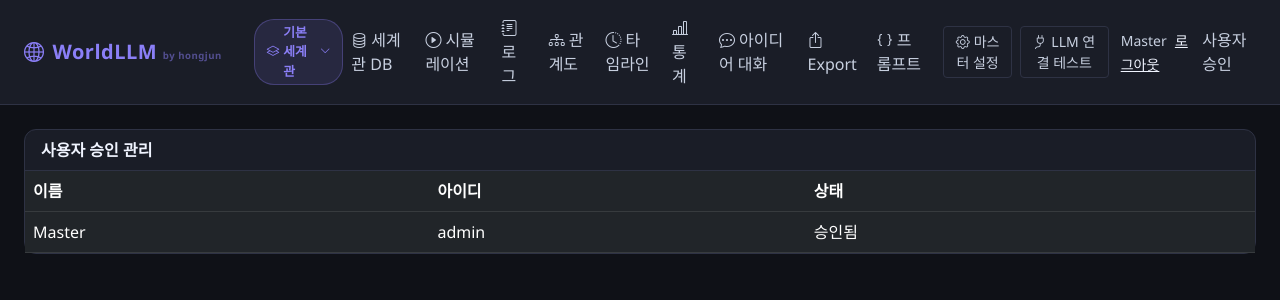
After one commit to hong0318Z/llm_test, a Flask app: page /admin/users in a window 1280 px wide. The commit adds this page. Shown: the top 300 px of the page. Run offline with Flask 3, Linux system fonts and the light colour scheme; the visitor is signed in with stand-in values (Sample User, id 1); data comes from the database, SQL or seed files in the repository.

Commit message:
Add user approval and per-user LLM settings

```diff
--- a/app.py
+++ b/app.py
@@ -8,7 +8,7 @@ import json as _json
 from collections import Counter
 from flask import Flask, jsonify, request, render_template, abort, Response, send_from_directory, session, redirect, url_for
 from werkzeug.utils import secure_filename
-from models import db, World, WorldEntry, SimulationConfig, SimulationRun, SimulationLog, WorldSnapshot, AppSettings, LlmPromptConfig, Timeline, TimelineEvent, StoryBeat, CATEGORIES
+from models import db, User, UserLlmSettings, World, WorldEntry, SimulationConfig, SimulationRun, SimulationLog, WorldSnapshot, AppSettings, LlmPromptConfig, Timeline, TimelineEvent, StoryBeat, CATEGORIES
 from datetime import datetime
 
 app = Flask(__name__)
@@ -48,6 +48,7 @@ with app.app_context():
         ("timelines",           "world_id",                "INTEGER"),
         ("simulation_configs",  "world_id",                "INTEGER"),
         ("simulation_runs",     "world_id",                "INTEGER"),
+        ("simulation_runs",     "user_id",                 "INTEGER"),
         ("world_snapshots",     "world_id",                "INTEGER"),
         # 모델 선택 컬럼
         ("app_settings",        "llm_model_simulation",    "TEXT DEFAULT 'claude-sonnet-4.5'"),
@@ -55,6 +56,10 @@ with app.app_context():
         ("app_settings",        "embedding_enabled",       "BOOLEAN DEFAULT 0"),
         ("app_settings",        "embedding_model",         "TEXT DEFAULT 'nomic-embed-text'"),
         ("app_settings",        "rag_reference_limit",     "INTEGER DEFAULT 8"),
+        ("app_settings",        "llm_base_url",            "TEXT DEFAULT ''"),
+        ("app_settings",        "llm_api_key",             "TEXT DEFAULT ''"),
+        ("app_settings",        "embedding_base_url",      "TEXT DEFAULT ''"),
+        ("app_settings",        "embedding_api_key",       "TEXT DEFAULT ''"),
     ]
     with db.engine.connect() as conn:
         for table, col, col_def in _migrate_columns:
@@ -158,6 +163,13 @@ with app.app_context():
             e.is_superseded = False
         db.session.commit()
 
+    # 최초 설치 시 마스터 계정 생성. 이후 비밀번호는 DB 해시로만 보관된다.
+    if not User.query.filter_by(username="admin").first():
+        admin = User(username="admin", name="Master", is_admin=True, is_approved=True)
+        admin.set_password("kevin0318")
+        db.session.add(admin)
+        db.session.commit()
+
 
 STORAGE_DIR = os.path.join(os.path.dirname(__file__), "storage")
 ALLOWED_IMAGE_EXT = {"jpg", "jpeg", "png", "gif", "webp"}
@@ -171,6 +183,24 @@ def _allowed_image(filename: str) -> bool:
 def get_world_id():
     """현재 선택된 세계관 ID (세션에서)"""
     return session.get("world_id")
+
+
+def current_user():
+    uid = session.get("user_id")
+    return User.query.get(uid) if uid else None
+
+
+@app.before_request
+def require_login():
+    allowed = {"login", "register", "logout", "static"}
+    if request.endpoint in allowed or request.path.startswith("/storage/"):
+        return None
+    user = current_user()
+    if user and user.is_approved:
+        return None
+    if request.path.startswith("/api/"):
+        return jsonify({"error": "로그인이 필요하거나 관리자 승인을 기다리는 계정입니다."}), 401
+    return redirect(url_for("login"))
 
 
 @app.context_processor
@@ -178,7 +208,53 @@ def inject_world():
     """모든 템플릿에 current_world 주입"""
     wid = session.get("world_id")
     world = World.query.get(wid) if wid else None
-    return {"current_world": world}
+    return {"current_world": world, "current_user": current_user()}
+
+
+@app.route("/login", methods=["GET", "POST"])
+def login():
+    if request.method == "POST":
+        username = (request.form.get("username") or "").strip()
+        user = User.query.filter_by(username=username).first()
+        if not user or not user.check_password(request.form.get("password") or ""):
+            return render_template("login.html", error="아이디 또는 비밀번호가 올바르지 않습니다.")
+        if not user.is_approved:
+            return render_template("login.html", error="관리자 승인 대기 중입니다.")
+        session.clear(); session["user_id"] = user.id
+        return redirect(url_for("worlds_page"))
+    return render_template("login.html")
+
+
+@app.route("/register", methods=["GET", "POST"])
+def register():
+    if request.method == "POST":
+        username, name, password = [(request.form.get(k) or "").strip() for k in ("username", "name", "password")]
+        if len(username) < 3 or len(password) < 6 or not name:
+            return render_template("register.html", error="아이디 3자 이상, 비밀번호 6자 이상, 이름을 입력하세요.")
+        if User.query.filter_by(username=username).first():
+            return render_template("register.html", error="이미 사용 중인 아이디입니다.")
+        user = User(username=username, name=name, is_approved=False); user.set_password(password)
+        db.session.add(user); db.session.commit()
+        return render_template("login.html", message="가입 요청이 완료되었습니다. 관리자 승인 후 로그인할 수 있습니다.")
+    return render_template("register.html")
+
+
+@app.route("/logout")
+def logout():
+    session.clear(); return redirect(url_for("login"))
+
+
+@app.route("/admin/users")
+def admin_users():
+    if not current_user() or not current_user().is_admin: abort(403)
+    return render_template("admin_users.html", users=User.query.order_by(User.created_at.desc()).all())
+
+
+@app.route("/admin/users/<int:user_id>/approve", methods=["POST"])
+def approve_user(user_id):
+    if not current_user() or not current_user().is_admin: abort(403)
+    user = User.query.get_or_404(user_id); user.is_approved = True; db.session.commit()
+    return redirect(url_for("admin_users"))
 
 
 def _require_world_redirect():
@@ -1020,13 +1096,18 @@ def delete_config(config_id):
 
 @app.route("/api/settings", methods=["GET"])
 def get_settings():
-    return jsonify(AppSettings.get().to_dict())
+    base = AppSettings.get().to_dict()
+    user_settings = UserLlmSettings.get_for_user(current_user().id)
+    base.update(user_settings.to_dict())
+    base["llm_model_simulation"] = user_settings.llm_model or base["llm_model_simulation"]
+    return jsonify(base)
 
 
 @app.route("/api/settings", methods=["PUT"])
 def update_settings():
     data = request.json or {}
     s = AppSettings.get()
+    us = UserLlmSettings.get_for_user(current_user().id)
     if "max_llm_entry_chars" in data:
         s.max_llm_entry_chars = int(data["max_llm_entry_chars"])
     if "max_user_entry_chars" in data:
@@ -1040,8 +1121,20 @@ def update_settings():
     if "embedding_enabled" in data: s.embedding_enabled = bool(data["embedding_enabled"])
     if "embedding_model" in data: s.embedding_model = str(data["embedding_model"]).strip()[:200]
     if "rag_reference_limit" in data: s.rag_reference_limit = max(1, min(50, int(data["rag_reference_limit"])))
-    db.session.commit()
-    return jsonify(s.to_dict())
+    if "llm_base_url" in data: us.llm_base_url = str(data["llm_base_url"]).strip()[:500]
+    if "embedding_base_url" in data: us.embedding_base_url = str(data["embedding_base_url"]).strip()[:500]
+    # 빈 값은 기존 키 유지, clear_* 플래그로만 명시적으로 제거한다.
+    if str(data.get("llm_api_key") or "").strip(): us.llm_api_key = str(data["llm_api_key"]).strip()
+    if str(data.get("embedding_api_key") or "").strip(): us.embedding_api_key = str(data["embedding_api_key"]).strip()
+    if data.get("clear_llm_api_key"): us.llm_api_key = ""
+    if data.get("clear_embedding_api_key"): us.embedding_api_key = ""
+    if "llm_model_simulation" in data: us.llm_model = str(data["llm_model_simulation"]).strip()[:200]
+    if "embedding_enabled" in data: us.embedding_enabled = bool(data["embedding_enabled"])
+    if "embedding_model" in data: us.embedding_model = str(data["embedding_model"]).strip()[:200]
+    if "rag_reference_limit" in data: us.rag_reference_limit = max(1, min(50, int(data["rag_reference_limit"])))
+    db.session.commit()
+    out = s.to_dict(); out.update(us.to_dict()); out["llm_model_simulation"] = us.llm_model or out["llm_model_simulation"]
+    return jsonify(out)
 
 
 # ─────────────────────────────────────────
@@ -1510,6 +1603,7 @@ def start_run():
 
     run = SimulationRun(
         world_id=wid,
+        user_id=current_user().id,
         config_id=config.id,
         status="pending",
         current_tick=0,
@@ -1757,7 +1851,7 @@ def chat():
     context = [e.to_dict() for e in entries[:settings.rag_reference_limit]]
     try:
         import llm_client
-        model_override = os.environ.get("LLM_MODEL") if os.environ.get("LLM_BASE_URL") else (settings.llm_model_simulation or None)
+        model_override = (settings.llm_model_simulation or None) if settings.llm_base_url else (os.environ.get("LLM_MODEL") if os.environ.get("LLM_BASE_URL") else (settings.llm_model_simulation or None))
         client, model = llm_client.get_llm_client(model_override)
         system = "당신은 세계관 기획 파트너입니다. 사용자가 아이디어를 명확히 정의하도록 질문·대안·일관성 점검을 돕습니다. 확정되지 않은 사실은 단정하지 마세요.\n\n현재 참조 데이터:\n" + llm_client.serialize_world_state(context, settings.max_llm_entry_chars or 500)
         messages = [{"role": "system", "content": system}] + [{"role": m.get("role", "user"), "content": str(m.get("content", ""))} for m in history if m.get("role") in ("user", "assistant")] + [{"role": "user", "content": message}]
--- /dev/null
+++ b/templates/admin_users.html
@@ -0,0 +1 @@
+{% extends "base.html" %}{% block title %}사용자 승인{% endblock %}{% block content %}<div class="card"><div class="card-header">사용자 승인 관리</div><div class="table-responsive"><table class="table table-dark table-hover mb-0"><thead><tr><th>이름</th><th>아이디</th><th>상태</th><th></th></tr></thead><tbody>{% for user in users %}<tr><td>{{user.name}}</td><td>{{user.username}}</td><td>{% if user.is_approved %}승인됨{% else %}<span class="text-warning">승인 대기</span>{% endif %}</td><td>{% if not user.is_approved %}<form method="post" action="/admin/users/{{user.id}}/approve"><button class="btn btn-sm btn-primary">승인</button></form>{% endif %}</td></tr>{% endfor %}</tbody></table></div></div>{% endblock %}
--- a/templates/base.html
+++ b/templates/base.html
@@ -275,6 +275,7 @@
               <i class="bi bi-plug me-1"></i>LLM 연결 테스트
             </button>
           </li>
+          {% if current_user %}<li class="nav-item ms-2"><span class="small" style="color:var(--text-secondary)">{{ current_user.name }}</span> <a class="small ms-1" href="/logout">로그아웃</a></li>{% if current_user.is_admin %}<li class="nav-item"><a class="nav-link" href="/admin/users">사용자 승인</a></li>{% endif %}{% endif %}
         </ul>
       </div>
     </div>
@@ -348,6 +349,14 @@
             <div class="form-text">켜면 엔트리 저장/수정 시 임베딩을 요청하며, 틱마다 관련 참조만 선택합니다.</div>
           </div>
           <div class="row g-2 mb-2"><div class="col-md-8"><label class="form-label small">임베딩 모델</label><input class="form-control" id="msEmbeddingModel" placeholder="nomic-embed-text"></div><div class="col-md-4"><label class="form-label small">틱당 참조 수</label><input type="number" class="form-control" id="msReferenceLimit" min="1" max="50"></div></div>
+
+          <hr style="border-color:var(--border);">
+          <div class="small mb-2" style="color:var(--text-secondary)"><i class="bi bi-hdd-network me-1"></i>연결 정보는 이 NAS의 내부 DB에 저장됩니다. API 키는 저장 여부만 표시되며 다시 읽어 오지 않습니다.</div>
+          <div class="mb-3"><label class="form-label small">LLM OpenAI 호환 주소</label><input class="form-control" id="msLlmBaseUrl" placeholder="http://192.168.0.10:11434/v1"><div class="form-text">Ollama, LM Studio, vLLM 등. 비우면 기존 환경변수/Copilot 설정을 사용합니다.</div></div>
+          <div class="mb-3"><label class="form-label small">사용할 모델명 (로컬 포함)</label><input class="form-control" id="msCustomModel" placeholder="예: qwen3:8b 또는 llama3.1:8b"><div class="form-text">입력하면 시뮬레이션·대화에 이 모델을 사용합니다.</div></div>
+          <div class="mb-3"><label class="form-label small">LLM API 키 <span id="msLlmKeyState"></span></label><input type="password" class="form-control" id="msLlmApiKey" autocomplete="new-password" placeholder="변경할 때만 입력"><div class="form-text">Ollama처럼 인증이 없으면 비워도 됩니다.</div></div>
+          <div class="mb-3"><label class="form-label small">임베딩 OpenAI 호환 주소</label><input class="form-control" id="msEmbeddingBaseUrl" placeholder="LLM 주소와 같으면 비워도 됨"></div>
+          <div class="mb-2"><label class="form-label small">임베딩 API 키 <span id="msEmbeddingKeyState"></span></label><input type="password" class="form-control" id="msEmbeddingApiKey" autocomplete="new-password" placeholder="변경할 때만 입력"></div>
 
           <hr style="border-color:var(--border);">
 
@@ -496,6 +505,13 @@
     document.getElementById('msEmbeddingEnabled').checked = !!s.embedding_enabled;
     document.getElementById('msEmbeddingModel').value = s.embedding_model ?? 'nomic-embed-text';
     document.getElementById('msReferenceLimit').value = s.rag_reference_limit ?? 8;
+    document.getElementById('msLlmBaseUrl').value = s.llm_base_url ?? '';
+    document.getElementById('msCustomModel').value = s.llm_base_url ? (s.llm_model_simulation ?? '') : '';
+    document.getElementById('msEmbeddingBaseUrl').value = s.embedding_base_url ?? '';
+    document.getElementById('msLlmApiKey').value = '';
+    document.getElementById('msEmbeddingApiKey').value = '';
+    document.getElementById('msLlmKeyState').textContent = s.llm_api_key_saved ? '(저장됨)' : '';
+    document.getElementById('msEmbeddingKeyState').textContent = s.embedding_api_key_saved ? '(저장됨)' : '';
     masterSettingsModal.show();
   }
 
@@ -504,11 +520,15 @@
       max_llm_entry_chars: parseInt(document.getElementById('msLlmChars').value) || 0,
       max_user_entry_chars: parseInt(document.getElementById('msUserChars').value) || 0,
       rag_token_budget: parseInt(document.getElementById('msRagBudget').value) || 0,
-      llm_model_simulation: document.getElementById('msModelSim').value,
+      llm_model_simulation: document.getElementById('msCustomModel').value.trim() || document.getElementById('msModelSim').value,
       llm_model_nai: document.getElementById('msModelNai').value,
       embedding_enabled: document.getElementById('msEmbeddingEnabled').checked,
       embedding_model: document.getElementById('msEmbeddingModel').value,
       rag_reference_limit: parseInt(document.getElementById('msReferenceLimit').value) || 8,
+      llm_base_url: document.getElementById('msLlmBaseUrl').value.trim(),
+      llm_api_key: document.getElementById('msLlmApiKey').value,
+      embedding_base_url: document.getElementById('msEmbeddingBaseUrl').value.trim(),
+      embedding_api_key: document.getElementById('msEmbeddingApiKey').value,
     };
     const res = await fetch('/api/settings', {
       method: 'PUT',
--- /dev/null
+++ b/templates/login.html
@@ -0,0 +1 @@
+<!doctype html><html lang="ko"><head><meta charset="utf-8"><meta name="viewport" content="width=device-width,initial-scale=1"><title>WorldLLM 로그인</title><link href="https://cdn.jsdelivr.net/npm/bootstrap@5.3.0/dist/css/bootstrap.min.css" rel="stylesheet"></head><body class="bg-dark text-light"><main class="container" style="max-width:430px;margin-top:12vh"><h2 class="mb-4">WorldLLM 로그인</h2>{% if error %}<div class="alert alert-danger">{{ error }}</div>{% endif %}{% if message %}<div class="alert alert-success">{{ message }}</div>{% endif %}<form method="post"><input class="form-control mb-2" name="username" placeholder="아이디" required autofocus><input class="form-control mb-3" type="password" name="password" placeholder="비밀번호" required><button class="btn btn-primary w-100">로그인</button></form><a class="d-block mt-3 text-center" href="/register">회원가입 요청</a></main></body></html>
--- /dev/null
+++ b/templates/register.html
@@ -0,0 +1 @@
+<!doctype html><html lang="ko"><head><meta charset="utf-8"><meta name="viewport" content="width=device-width,initial-scale=1"><title>WorldLLM 회원가입</title><link href="https://cdn.jsdelivr.net/npm/bootstrap@5.3.0/dist/css/bootstrap.min.css" rel="stylesheet"></head><body class="bg-dark text-light"><main class="container" style="max-width:430px;margin-top:12vh"><h2 class="mb-2">회원가입 요청</h2><p class="text-secondary">관리자 승인 후 이용할 수 있습니다.</p>{% if error %}<div class="alert alert-danger">{{ error }}</div>{% endif %}<form method="post"><input class="form-control mb-2" name="username" placeholder="아이디 (3자 이상)" required><input class="form-control mb-2" name="name" placeholder="이름" required><input class="form-control mb-3" type="password" name="password" placeholder="비밀번호 (6자 이상)" required><button class="btn btn-primary w-100">가입 요청</button></form><a class="d-block mt-3 text-center" href="/login">로그인으로 돌아가기</a></main></body></html>
```
Also changed, not shown: SYNOLOGY_DEPLOY.md (+1 -1 lines), llm_client.py (+28 -6 lines), models.py (+52 -0 lines), simulation_engine.py (+10 -5 lines).
